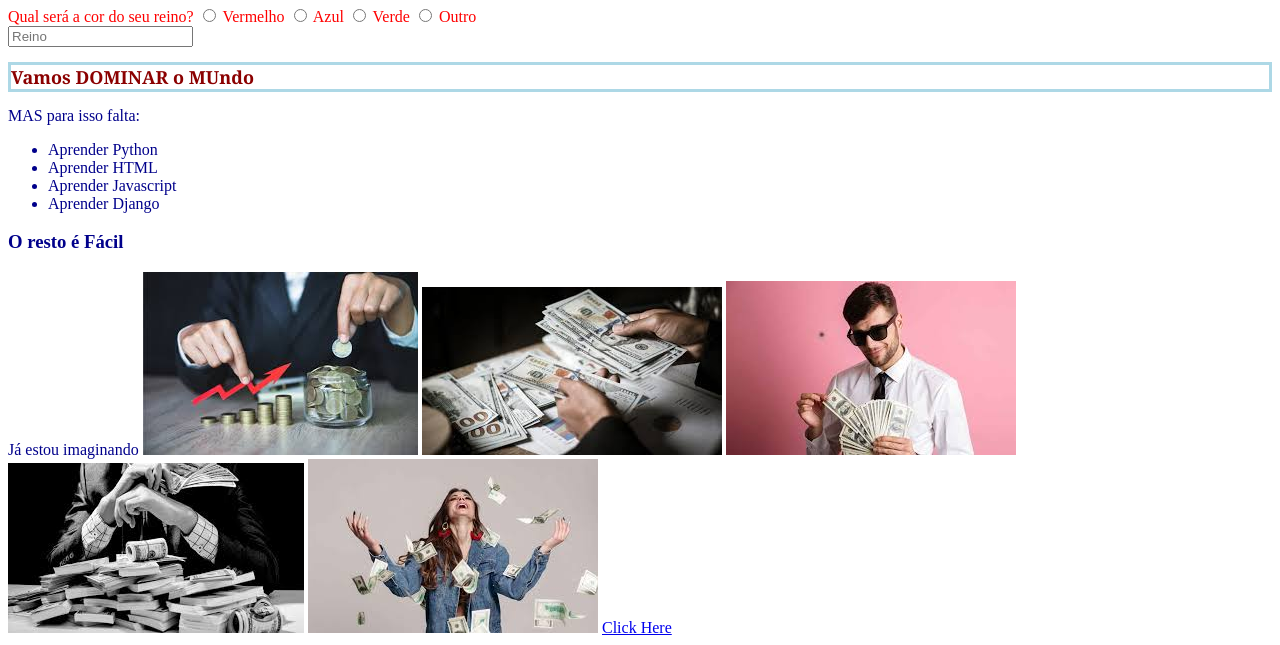
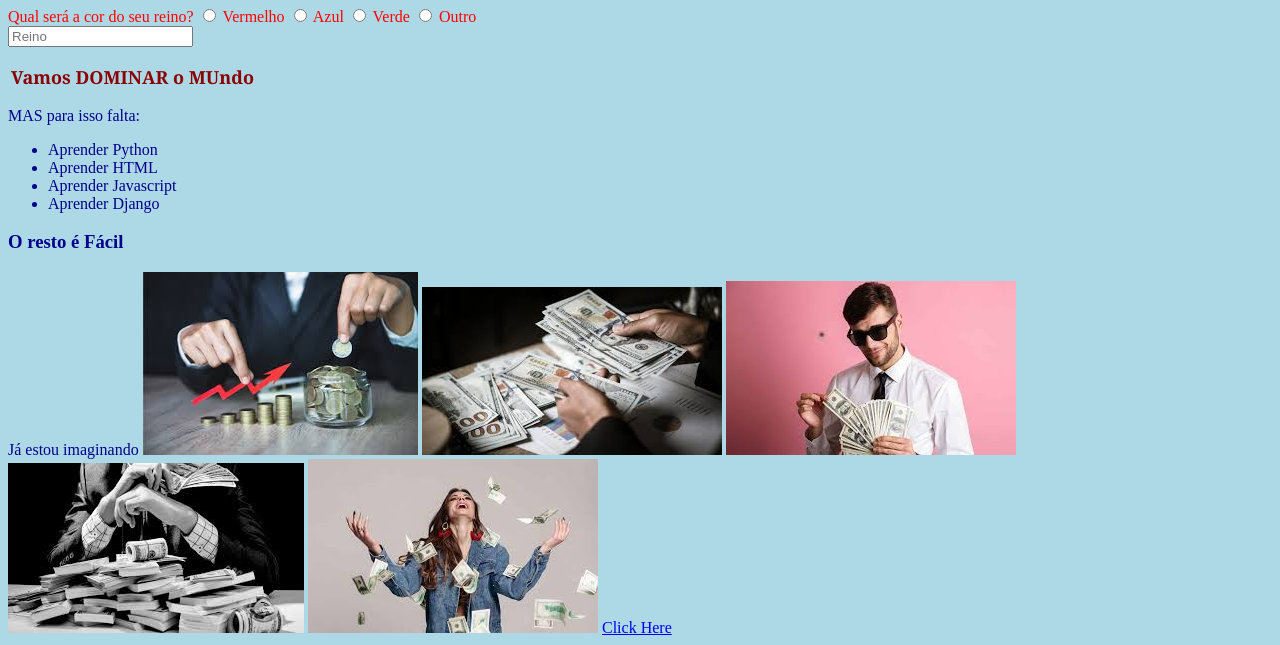
Before and after one commit to Dehx67/Dehx67.github.io, a plain HTML site: page index.html in a window 1280 px wide. Shown: the part 244-889 px from the top of the page. Drawn offline with Linux system fonts and the light colour scheme.

Commit message:
Add background color to body in index.html

```diff
--- a/index.html
+++ b/index.html
@@ -20,7 +20,7 @@
 
         </style>
     </head>
-    <body style="color: darkblue;">
+    <body style="color: darkblue; background-color: lightblue;">
 
         <h1 >Jeff, estamos a um passo da RIQUEZA</h1>
 
```
